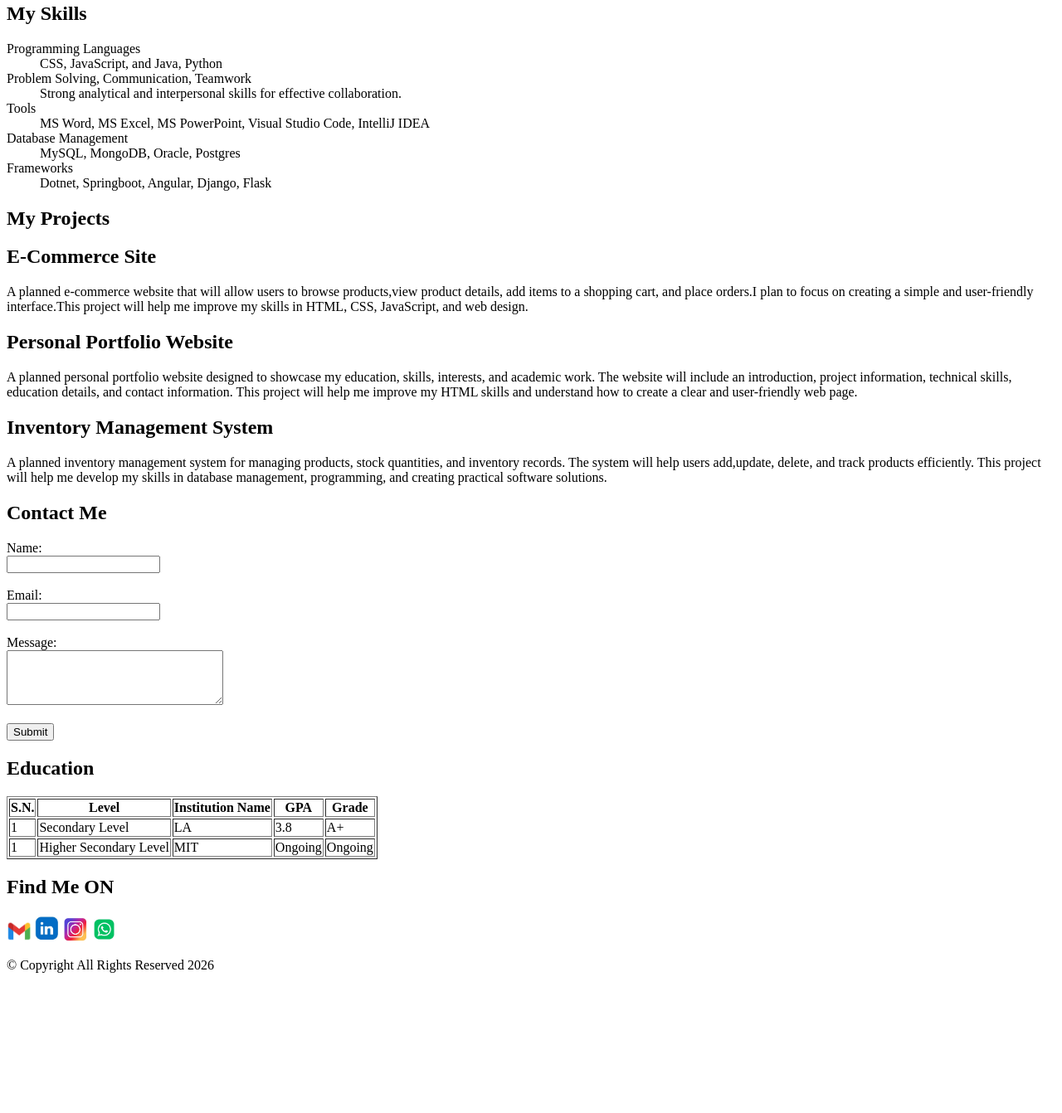
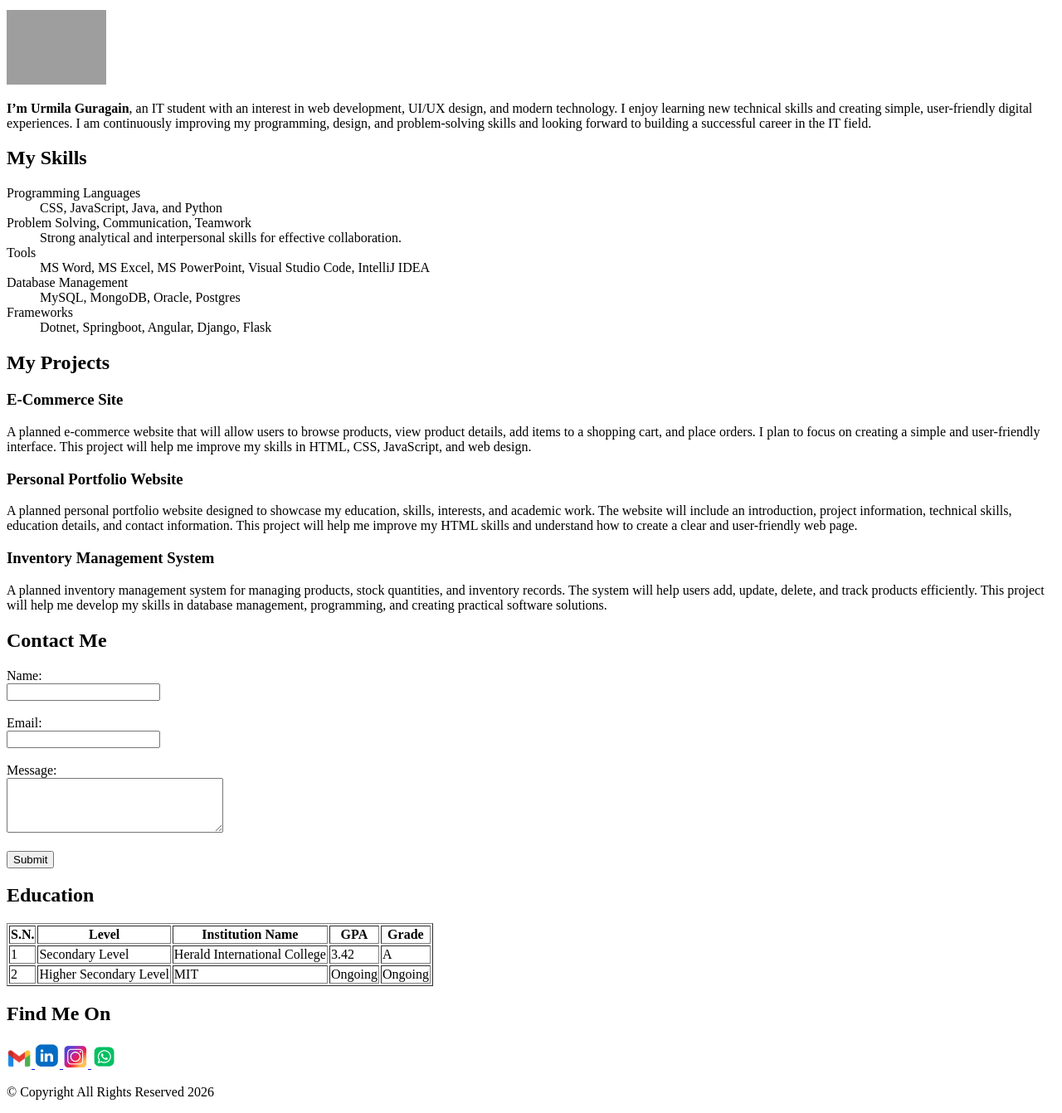
Before and after one commit to urmilaguragain881-cpu/Portfolio, a plain HTML site: page index.html in a window 1280 px wide. Shown: the part 491-1833 px from the top of the page at 83% size. Before the commit the page ends 1680 px from the top, so only its background shows below. Drawn offline with Linux system fonts and the light colour scheme; grey boxes are pictures that could not be loaded.

Commit message:
Update portfolio HTML

```diff
--- a/index.html
+++ b/index.html
@@ -3,59 +3,61 @@
 <head>
     <meta charset="UTF-8">
     <meta name="viewport" content="width=device-width, initial-scale=1.0">
-    <title>my portfolio</title>
+    <title>My Portfolio</title>
+</head>
 
-</head>
 <body>
+
 <header>
-    <div class="header-container">
+    <h1>My Portfolio</h1>
 
-        <div class="logo">
-    <img src="images/logo.png" alt="logo" width="88">
-    </div>
-    <div class="nav-bar">
+    <img src="images/logo.png" alt="Logo" width="88">
+
     <nav>
         <ul>
-            <li><a href="#about"> Home </a></li>
-            <li><a href="#about"> About</a></li>
-            <li><a href="#projects"> Projects</a></li>
-            <li><a href="#skills"> Skills</a></li>
-            <li><a href="#contact"> Contact</a></li>
-            <li><a href="#education"> Education</a></li>
+            <li><a href="#home">Home</a></li>
+            <li><a href="#about">About</a></li>
+            <li><a href="#projects">Projects</a></li>
+            <li><a href="#skills">Skills</a></li>
+            <li><a href="#contact">Contact</a></li>
+            <li><a href="#education">Education</a></li>
         </ul>
     </nav>
-    </div>
-    <div class="search-bar">
 
     <form>
         <input type="text" placeholder="Search">
         <button type="submit">Search</button>
     </form>
-    </div>
-    </div>
 </header>
 
+<main>
+    <section id="home">
+        <h2>Welcome to My Portfolio</h2>
+        <p>
+            Hi there! I'm Urmila Guragain, a passionate IT student with a keen interest in web development, UI/UX design, and modern technology. This is my personal portfolio where I showcase my projects, skills, and educational background.
+        </p>
+    </section>
 
-    <main>
     <section id="about">
-        <div class="about-container">
-    <h1>About Me </h1>
+        <h2>About Me</h2>
+
         <img src="images/urmila.jpg.png" alt="Urmila Guragain" width="120">
+
         <p>
-    <b>I’m Urmila Guragain</b>, an IT student with an interest in web development, UI/UX design, and modern technology.
-        I enjoy learning new technical skills and creating simple, user-friendly digital experiences.
-        I am continuously improving my programming, design, and problem-solving skills and looking forward to
-        building a successful career in the IT field.
+            <b>I’m Urmila Guragain</b>, an IT student with an interest in web development,
+            UI/UX design, and modern technology. I enjoy learning new technical skills
+            and creating simple, user-friendly digital experiences. I am continuously
+            improving my programming, design, and problem-solving skills and looking
+            forward to building a successful career in the IT field.
         </p>
-    </div>
     </section>
 
     <section id="skills">
-        <div class="skills-container">
-    <h1>My Skills</h1>
+        <h2>My Skills</h2>
+
         <dl>
             <dt>Programming Languages</dt>
-        <dd>CSS, JavaScript, and Java, Python</dd>
+            <dd>CSS, JavaScript, Java, and Python</dd>
 
             <dt>Problem Solving, Communication, Teamwork</dt>
             <dd>Strong analytical and interpersonal skills for effective collaboration.</dd>
@@ -69,38 +71,49 @@
             <dt>Frameworks</dt>
             <dd>Dotnet, Springboot, Angular, Django, Flask</dd>
         </dl>
-        </div>
     </section>
 
     <section id="projects">
-        <div class="projects-container">
-    <h1>My Projects </h1>
+        <h2>My Projects</h2>
+
         <article>
-    <h2>E-Commerce Site</h2>
-    <p> A planned e-commerce website that will allow users to browse products,view product details, add items to a shopping cart, and
-        place orders.I plan to focus on creating a simple and user-friendly interface.This project will help me improve my skills
-        in HTML, CSS, JavaScript, and web design.</p>
+            <h3>E-Commerce Site</h3>
+            <p>
+                A planned e-commerce website that will allow users to browse products,
+                view product details, add items to a shopping cart, and place orders.
+                I plan to focus on creating a simple and user-friendly interface.
+                This project will help me improve my skills in HTML, CSS, JavaScript,
+                and web design.
+            </p>
         </article>
 
         <article>
-    <h2>Personal Portfolio Website</h2>
-    <p> A planned personal portfolio website designed to showcase my education, skills, interests, and academic work. The website will
-        include an introduction, project information, technical skills, education details, and contact information. This project will
-        help me improve my HTML skills and understand how to create a clear and user-friendly web page.</p>
+            <h3>Personal Portfolio Website</h3>
+
+            <p>
+                A planned personal portfolio website designed to showcase my education,
+                skills, interests, and academic work. The website will include an
+                introduction, project information, technical skills, education details,
+                and contact information. This project will help me improve my HTML skills
+                and understand how to create a clear and user-friendly web page.
+            </p>
         </article>
 
         <article>
-    <h2>Inventory Management System</h2>
-    <p> A planned inventory management system for managing products, stock quantities, and inventory records. The system will help users
-        add,update, delete, and track products efficiently. This project will help me develop my skills in database management,
-        programming, and creating practical software solutions.</p>
+            <h3>Inventory Management System</h3>
+
+            <p>
+                A planned inventory management system for managing products, stock
+                quantities, and inventory records. The system will help users add,
+                update, delete, and track products efficiently. This project will
+                help me develop my skills in database management, programming, and
+                creating practical software solutions.
+            </p>
         </article>
-        </div>
     </section>
 
     <section id="contact">
-        <div class="contact-container">
-    <h1>Contact Me</h1>
+        <h2>Contact Me</h2>
 
         <form>
             <label for="name">Name:</label><br>
@@ -114,13 +127,11 @@
 
             <button type="submit">Submit</button>
         </form>
-    </div>
     </section>
 
     <section id="education">
-        <div class="education-container">
+        <h2>Education</h2>
 
-    <h1>Education</h1>
         <table border="1">
             <thead>
                 <tr>
@@ -130,19 +141,19 @@
                     <th>GPA</th>
                     <th>Grade</th>
                 </tr>
+            </thead>
 
-        </thead>
             <tbody>
                 <tr>
                     <td>1</td>
                     <td>Secondary Level</td>
-                <td>LA</td>
-                <td>3.8</td>
-                <td>A+</td>
+                    <td>Herald International College</td>
+                    <td>3.42</td>
+                    <td>A</td>
                 </tr>
 
                 <tr>
-                <td>1</td>
+                    <td>2</td>
                     <td>Higher Secondary Level</td>
                     <td>MIT</td>
                     <td>Ongoing</td>
@@ -150,19 +161,30 @@
                 </tr>
             </tbody>
         </table>
-    </div>
     </section>
+
 </main>
 
 <footer>
-     <h2>Find Me ON</h2>
-    <a href="https://mail.google.com/mail/u/0/"><img src="images/gmail.png" alt="Gmail" width="30"></a>
-    <a href="https://www.linkedin.com/in/urmila-guragain-440803364/" target="_blank"><img src="images/linkedin.png" alt="LinkedIn" width="30"></a>
-    <a href="https://www.instagram.com/urmila.guragai.108/" target="_blank"><img src="images/instagram.png" alt="Instagram" width="30"></a>
-    <a href="https://wa.me/9779741855297" target="_blank"><img src="images/whatsapp.png" alt="WhatsApp" width="30"></a>
+    <h2>Find Me On</h2>
 
+    <a href="https://mail.google.com/mail/u/0/">
+        <img src="images/gmail.png" alt="Gmail" width="30">
+    </a>
 
-    <p>&copy; Copyright All Rights Reserved 2026 </p>
+    <a href="https://www.linkedin.com/in/urmila-guragain-440803364/" target="_blank">
+        <img src="images/linkedin.png" alt="LinkedIn" width="30">
+    </a>
+
+    <a href="https://www.instagram.com/urmila.guragai.108/" target="_blank">
+        <img src="images/instagram.png" alt="Instagram" width="30">
+    </a>
+
+    <a href="https://wa.me/9779741855297" target="_blank">
+        <img src="images/whatsapp.png" alt="WhatsApp" width="30">
+    </a>
+
+    <p>&copy; Copyright All Rights Reserved 2026</p>
 </footer>
 
 </body>
```
Lines whose indentation alone changed are shown as unchanged.
